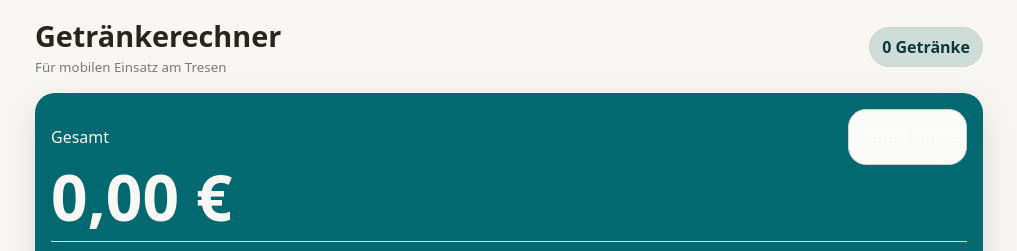
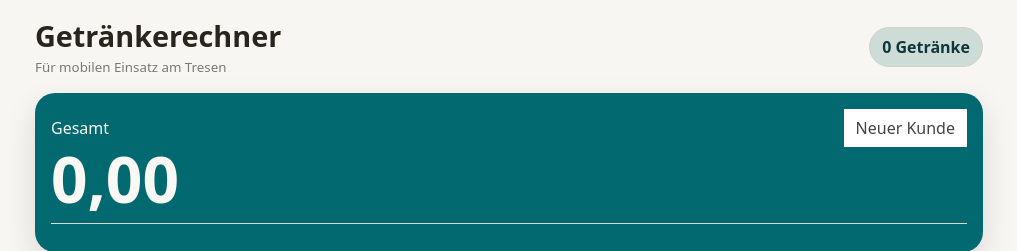
Before and after one commit to renelaux/getranke, a plain HTML site: page index.html in a window 1280 px wide. Shown: the top 251 px of the page, without its empty margins (131-1148 px from the left). Drawn offline with Linux system fonts and the light colour scheme.

Commit message:
Update index.html

```diff
--- a/index.html
+++ b/index.html
@@ -23,7 +23,9 @@
     </header>
 
     <section class="summary" aria-live="polite">
-      <div class="summary-row"><span>Gesamt</span><button class="action ghost" id="resetBtn">Neuer Kunde</button></div>
+      <div class="summary-row"><span>Gesamt</span><button style="background:#fff; color:#444; border:none; padding:8px 12px; cursor:pointer;">
+  Neuer Kunde
+</button></div>
       <div class="total" id="total">0,00</div>
       <div class="line"></div>
       <div class="breakdown" id="breakdown"></div>
```
